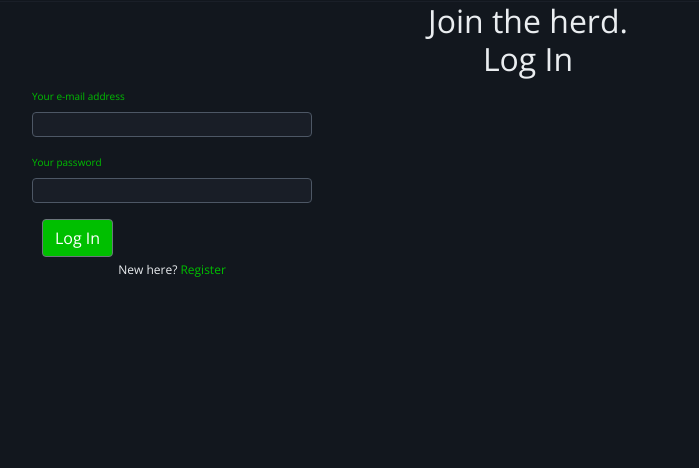
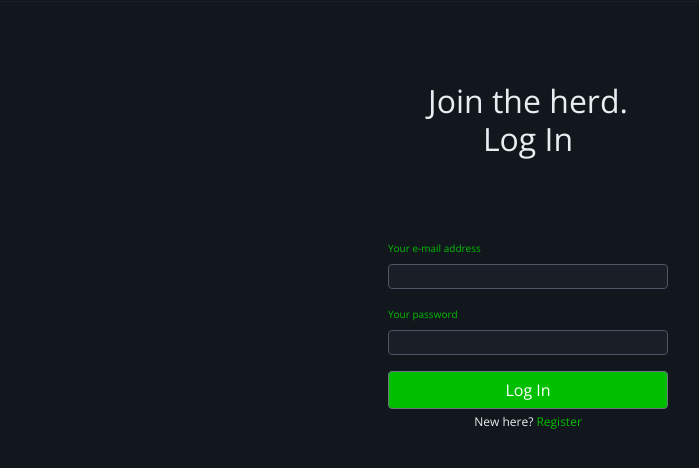
Before and after one commit to NicoPauwels/Milestone-Project-3-Antwerp-Running-Society, a Flask app: page /map in a window 1280 px wide. Shown: the part 54-522 px from the top of the page, without its empty margins (112-811 px from the left). Run offline with Flask 2, Linux system fonts and the light colour scheme; some libraries are stand-ins or nearby versions.

Commit message:
changed some style classes

```diff
--- a/templates/login.html
+++ b/templates/login.html
@@ -1,10 +1,10 @@
 {% extends "base.html" %}
 {% block login %}
 
-<h2 class="text-center">Join the herd.<br>Log In</h2>
+<h2 class="registerlogintitle text-center">Join the herd.<br>Log In</h2>
 <div class="container">
     <div class="row">
-        <form class="loginform" method="POST" action="{{ url_for('login') }}">
+        <form class="registerloginform" method="POST" action="{{ url_for('login') }}">
             <div class="mb-3">
                 <label for="email" class="form-label">Your e-mail address</label>
                 <input type="email" name="email" id="email" class="form-control" min-length="5" max-length="50"
@@ -29,7 +29,7 @@
                 {% endif %}
                 {% endwith %}
             </div>
-            <button type="submit" class="btn btn-secondary loginform">Log In</button>
+            <button type="submit" class="btn btn-secondary registerloginbutton">Log In</button>
             <p class="loginform logintext">
                 New here?
                 <a href="{{ url_for('register' )}}">Register</a>
```
